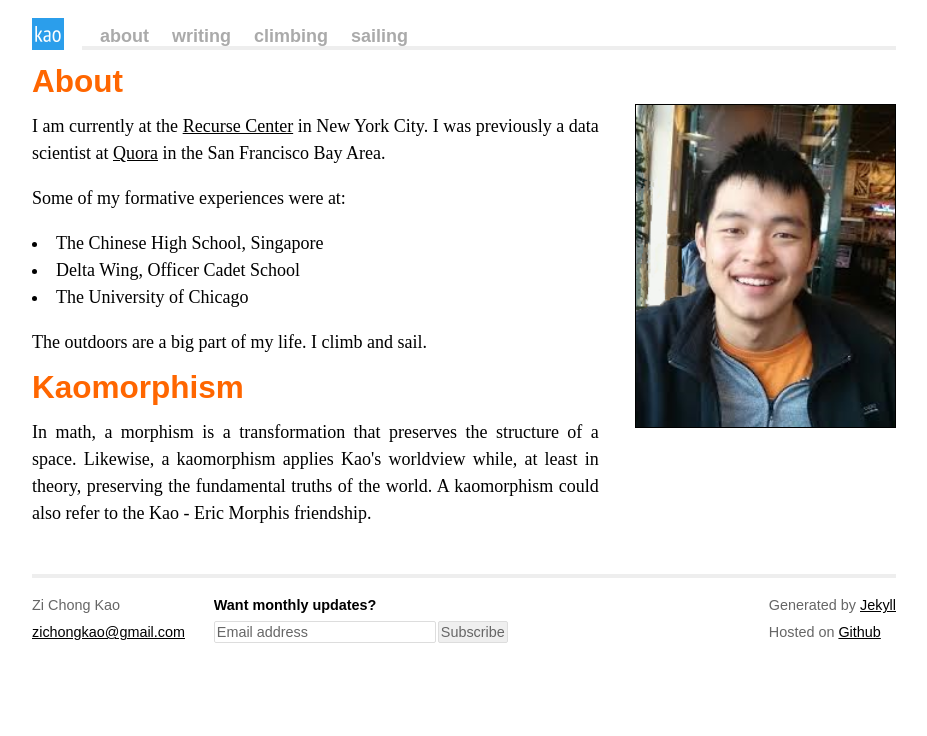
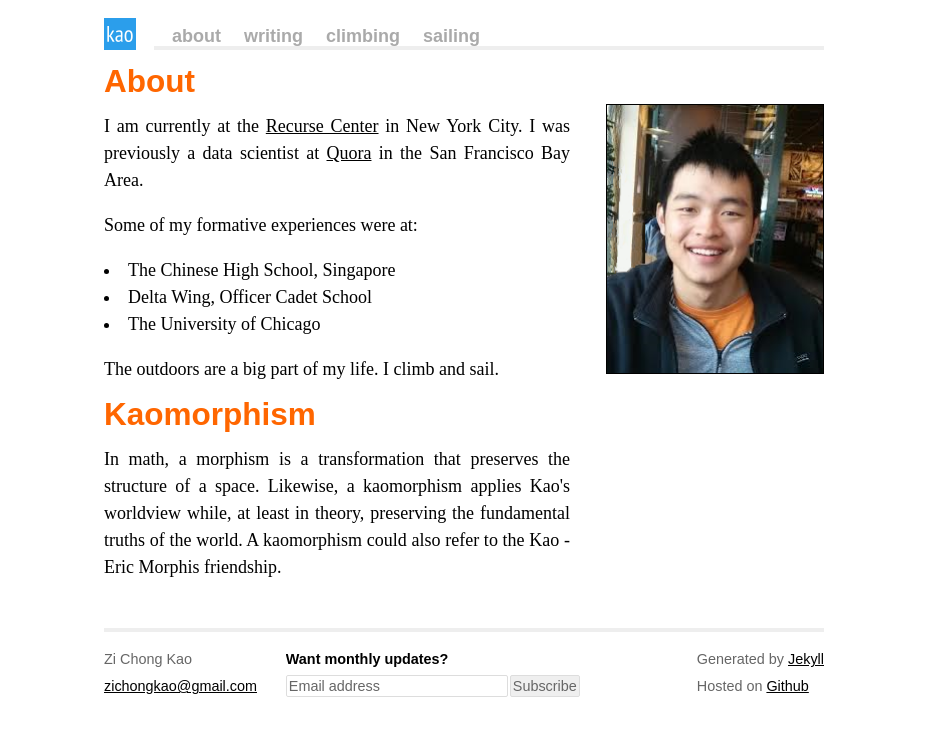
Before and after one commit to zichongkao/zichongkao.github.io, a Jekyll site: the page built from index.html, in a window 1280 px wide. Shown: the top 736 px of the page, without its empty margins (176-1103 px from the left). Built offline with Jekyll 4.4.1, drawn with Linux system fonts in a browser that asks for light colours; comment, search, counter and statistics services are not loaded.

Commit message:
make it easier to read on mobile and small screens

```diff
--- a/css/main.scss
+++ b/css/main.scss
@@ -34,7 +34,7 @@ body {
 
 @media all and (max-width: 599px) and (min-width: 320px) {
     body{
-        font-size: 12px;
+        font-size: 14px;
     }
 
 }
@@ -147,30 +147,10 @@ div.resource  h2{
 
 .site {
   text-align: justify;
-  width: 48em;
+  max-width: 40em;
   margin: auto;
   padding: 1em;
   line-height: 1.5em;
-}
-
-
-@media all and (min-width: 960px) {
-    .site {
-        width: 48em;
-    }
-}
-
-@media all and (max-width: 959px) and (min-width: 600px) {
-    .site {
-        width: 44em;
-    }
-}
-
-@media all and (max-width: 599px) and (min-width: 320px) {
-    .site {
-        width: 40em;
-    }
-
 }
 
 
@@ -304,7 +284,7 @@ p code {
 .post {
   list-style-type: none;
   margin-bottom: 2em;
-  width: 40em;
+  width: 100%;
 
   p {text-align: left;}
 
```
